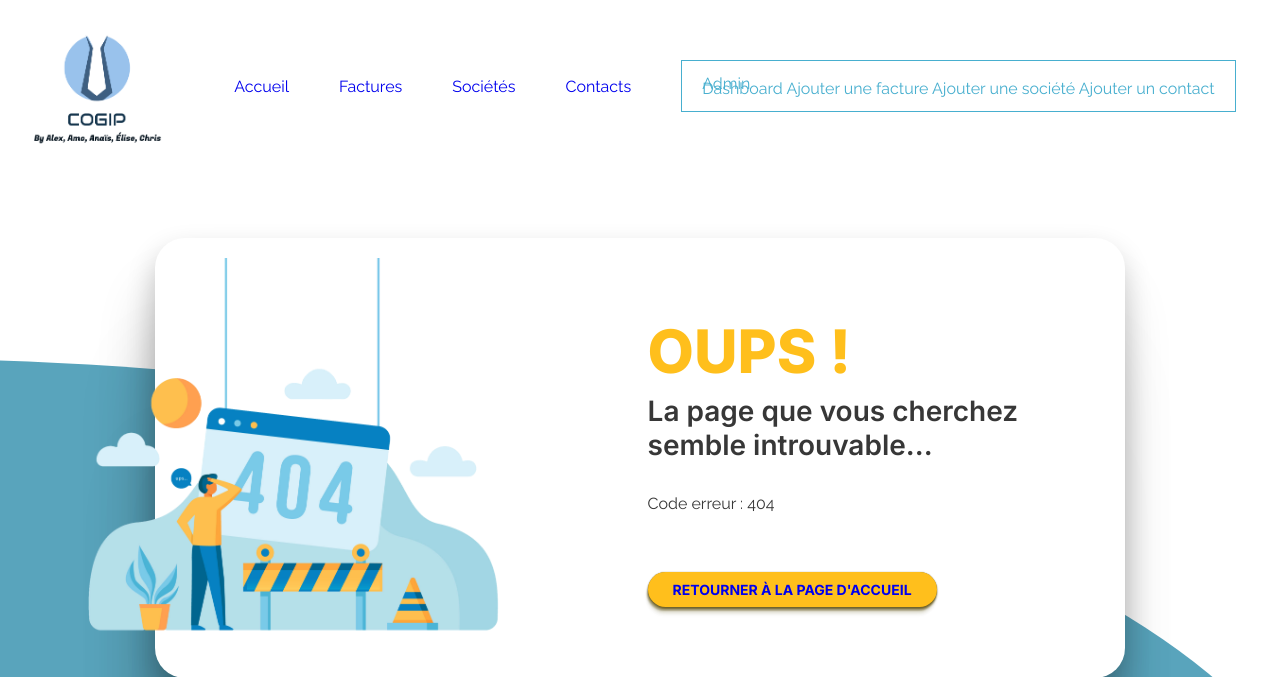
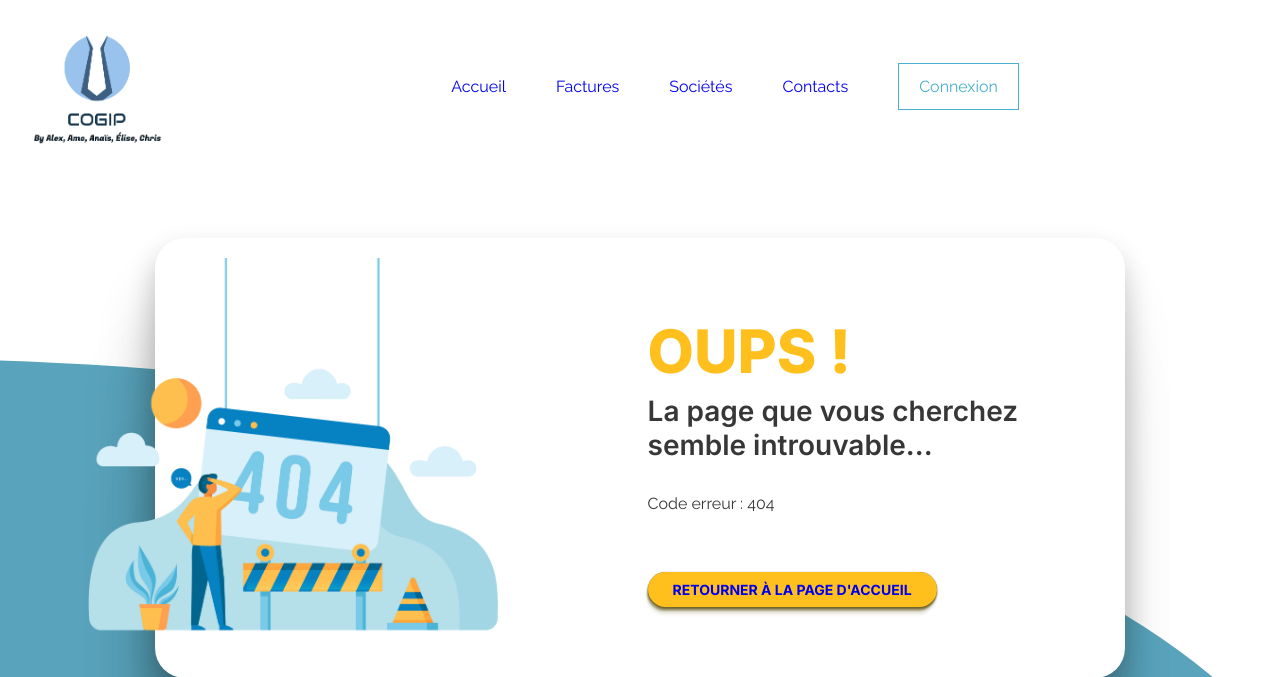
Before and after one commit to Alex-B9/Cogip_Challenge, a PHP site: page /index.php in a window 1280 px wide. Shown: the top 677 px of the page. Run offline with PHP 8.4, Linux system fonts and the light colour scheme.

Commit message:
change admin menu display hidden

```diff
--- a/views/components/navigation.php
+++ b/views/components/navigation.php
@@ -13,16 +13,7 @@
                 <li class='mainMenuItem'><a href='/companies'>Sociétés</a></li>
                 <li class='mainMenuItem'><a href='/contacts'>Contacts</a></li>
 
-                <li class='adminMenu'><a href='#'><?php echo 'Admin'; ?></a>
-                        <div class='adminMenuContent'>
-                                <a href="/dashboard"><?php echo 'Dashboard'; ?></a>
-                                <a href="/invoice-new"><?php echo 'Ajouter une facture'; ?></a>
-                                <a href="/company-new"><?php echo 'Ajouter une société'; ?></a>
-                                <a href="/contact-new"><?php echo 'Ajouter un contact'; ?></a>
-                        </div>
-                </li>
-
-                <!-- <?php if(isset($_SESSION['Username'])): ?>
+                <?php if(isset($_SESSION['Username'])): ?>
                     <li class='adminMenu'><a href='#'><?php echo 'Admin'; ?></a>
                         <div class='adminMenuContent'>
                                 <a href="/dashboard"><?php echo 'Dashboard'; ?></a>
@@ -33,7 +24,7 @@
                     </li>
                 <?php else:?>
                     <li class='connexionItem'><a href='/connect'><?php echo 'Connexion'; ?></a></li>
-                <?php endif;?> -->
+                <?php endif;?>
 
             </ul>
         </div>
```
